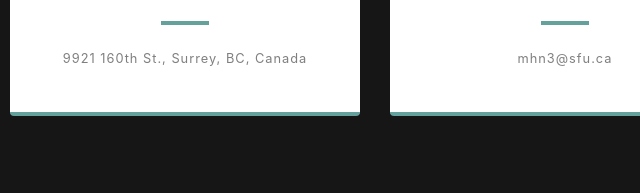
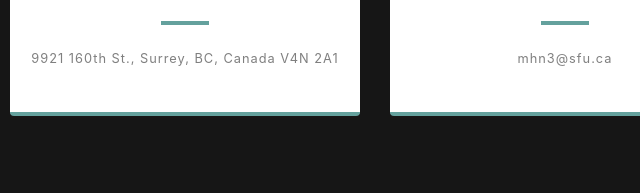
Before and after one commit to MinhNguyen911/MinhNguyen911.github.io, a website with bundled scripts: page index.html in a window 1280 px wide. Shown: the part 4074-4267 px from the top of the page, 75-715 px from the left. Built offline with nearby package versions, Linux system fonts and the light colour scheme.

Commit message:
Add postal code address

```diff
--- a/index.html
+++ b/index.html
@@ -297,6 +297,7 @@
                 <hr class="my-4" />
                 <div class="small text-black-50">
                   9921 160th St., Surrey, BC, Canada
+                  V4N 2A1
                 </div>
               </div>
             </div>
```
